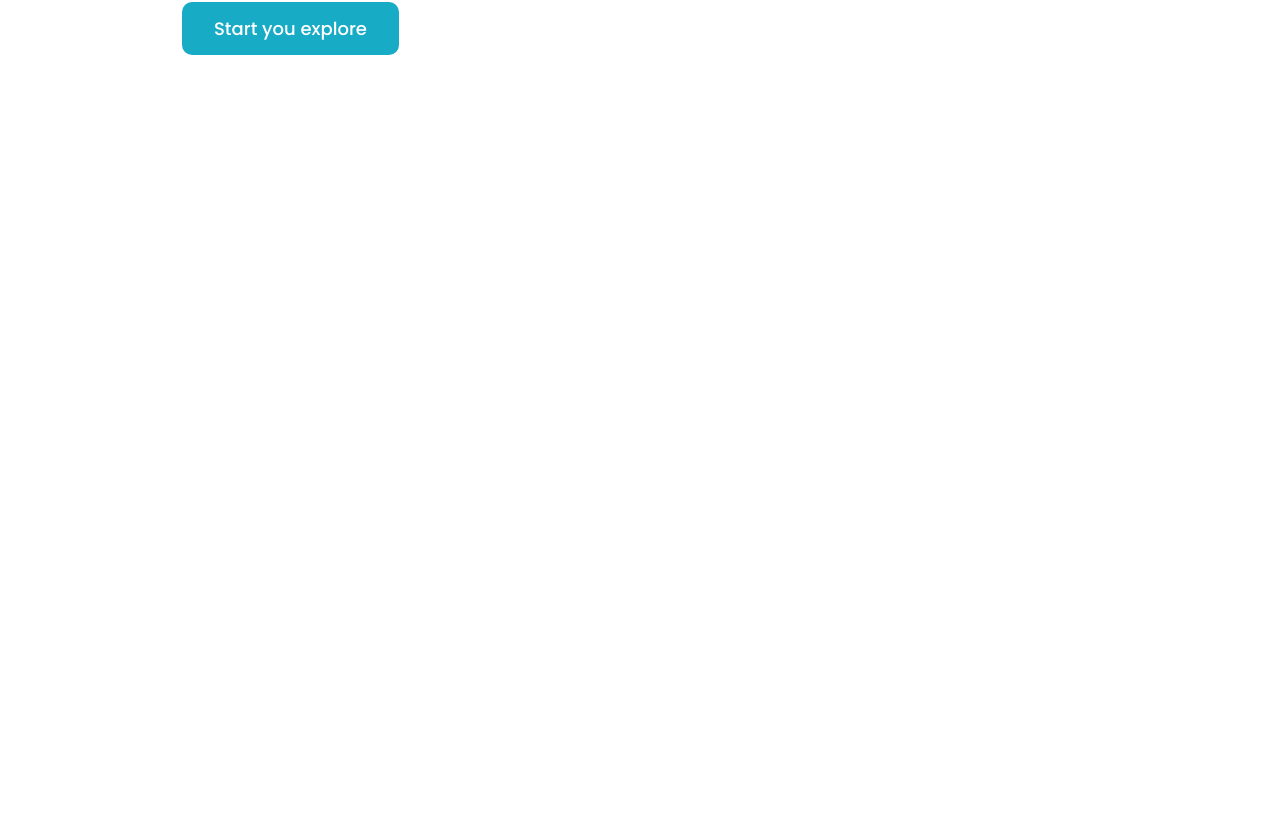
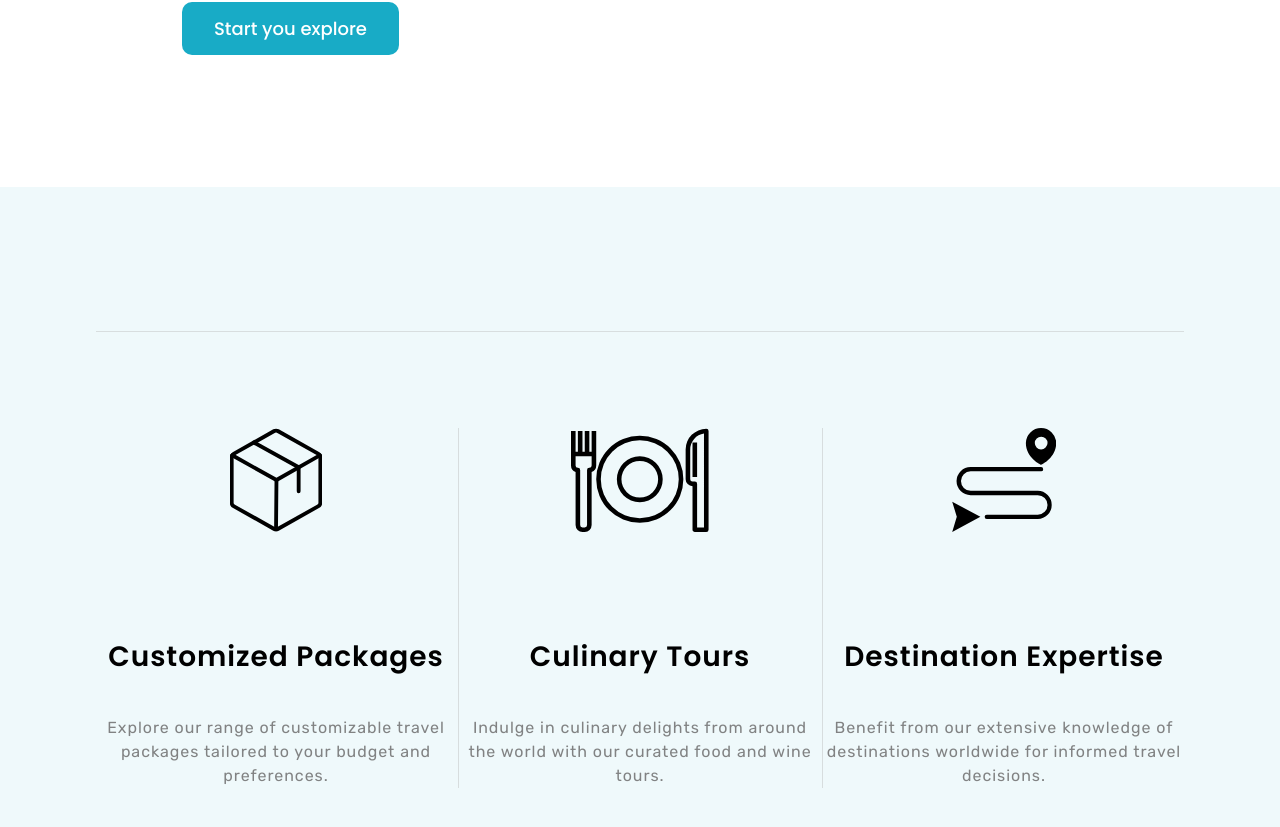
Before and after one commit to topgirl2410/Landing, a React (Vite) app: page / in a window 1280 px wide. Shown: the part 2119-2946 px from the top of the page. Before the commit the page ends 2306 px from the top, so only its background shows below. Built offline with nearby package versions, Linux system fonts and the light colour scheme.

Commit message:
service component

```diff
--- a/src/App.tsx
+++ b/src/App.tsx
@@ -8,6 +8,7 @@
 // Main
 import Main from "./components/Main";
 import Steps from "./components/Steps/Steps";
+import Services from "./components/Services/Services";
 
 function App() {
   return <Page>
@@ -17,6 +18,7 @@
     </Header>
     <Main>
       <Steps />
+      <Services />
     </Main>
   </Page>
 }
--- a/src/components/Main.tsx
+++ b/src/components/Main.tsx
@@ -1,7 +1,7 @@
 import { ReactElement } from "react"
 
 interface MainProps {
-    children: ReactElement;
+    children: ReactElement[];
 }
 
 export default function Main(props: MainProps) {
--- /dev/null
+++ b/src/components/Services/Service.tsx
@@ -0,0 +1,17 @@
+import { type Service } from "../../utils/contentTypes"
+
+interface ServiceProps {
+    service: Service;
+}
+
+export default function Service({ service }: ServiceProps) {
+    return (
+        <li key={service.id} className="h-90 flex flex-col justify-between max-w-90">
+            <service.Icon className="h-26 place-self-center" />
+            <div className="text-center">
+                <h3 className="tracking-6 mb-9.5 text-[1.75rem]/10.5 font-semibold text-nowrap">{service.heading}</h3>
+                <p className="text-grey-900/85 tracking-6 font-rubik texr-base/9.5">{service.description}</p>
+            </div>
+        </li>
+    )
+}
--- /dev/null
+++ b/src/components/Services/Services.tsx
@@ -0,0 +1,23 @@
+import { services } from "../../utils/content";
+import { type Service as IService } from "../../utils/contentTypes";
+import Service from "./Service"
+
+
+const customizerPackages: IService = services.at(0)!;
+const CulinaryTours: IService = services.at(1)!;
+const DestinationExpertise: IService = services.at(2)!;
+
+export default function Services() {
+    return (
+        <section className="bg-primary-100 px-24 py-36">
+            <ul className="border-grey-500/40 m-auto flex max-w-389 justify-between border-y-1 py-24">
+                <Service service={customizerPackages} />
+                <li className="bg-grey-500/40 block w-0.25 self-stretch" aria-label="a grey divider element" />
+                <Service service={CulinaryTours} />
+                <li className="bg-grey-500/40 block w-0.25 self-stretch" aria-label="a grey divider element" />
+                <Service service={DestinationExpertise} />
+            </ul>
+        </section>
+    )
+
+}
```
